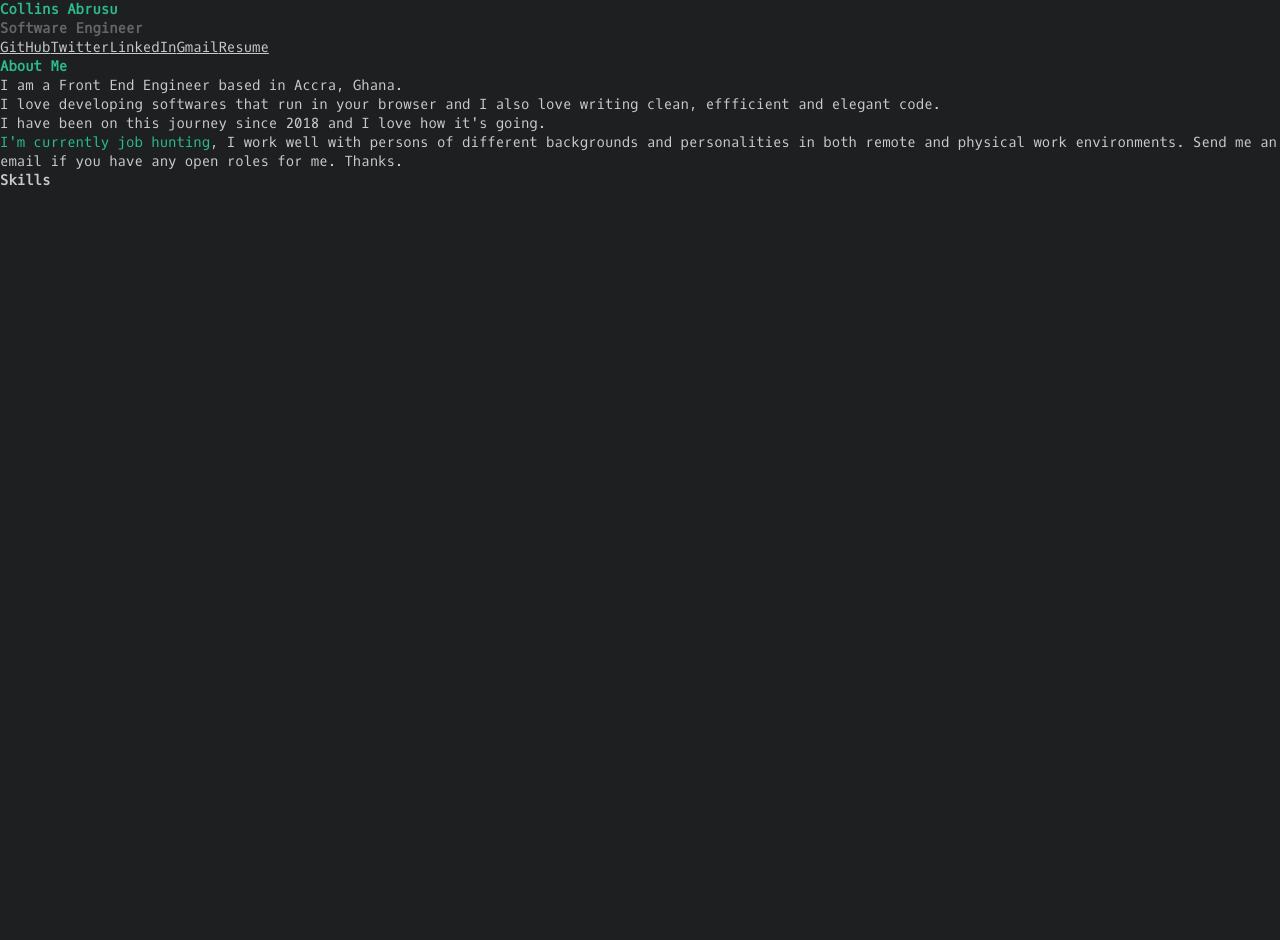
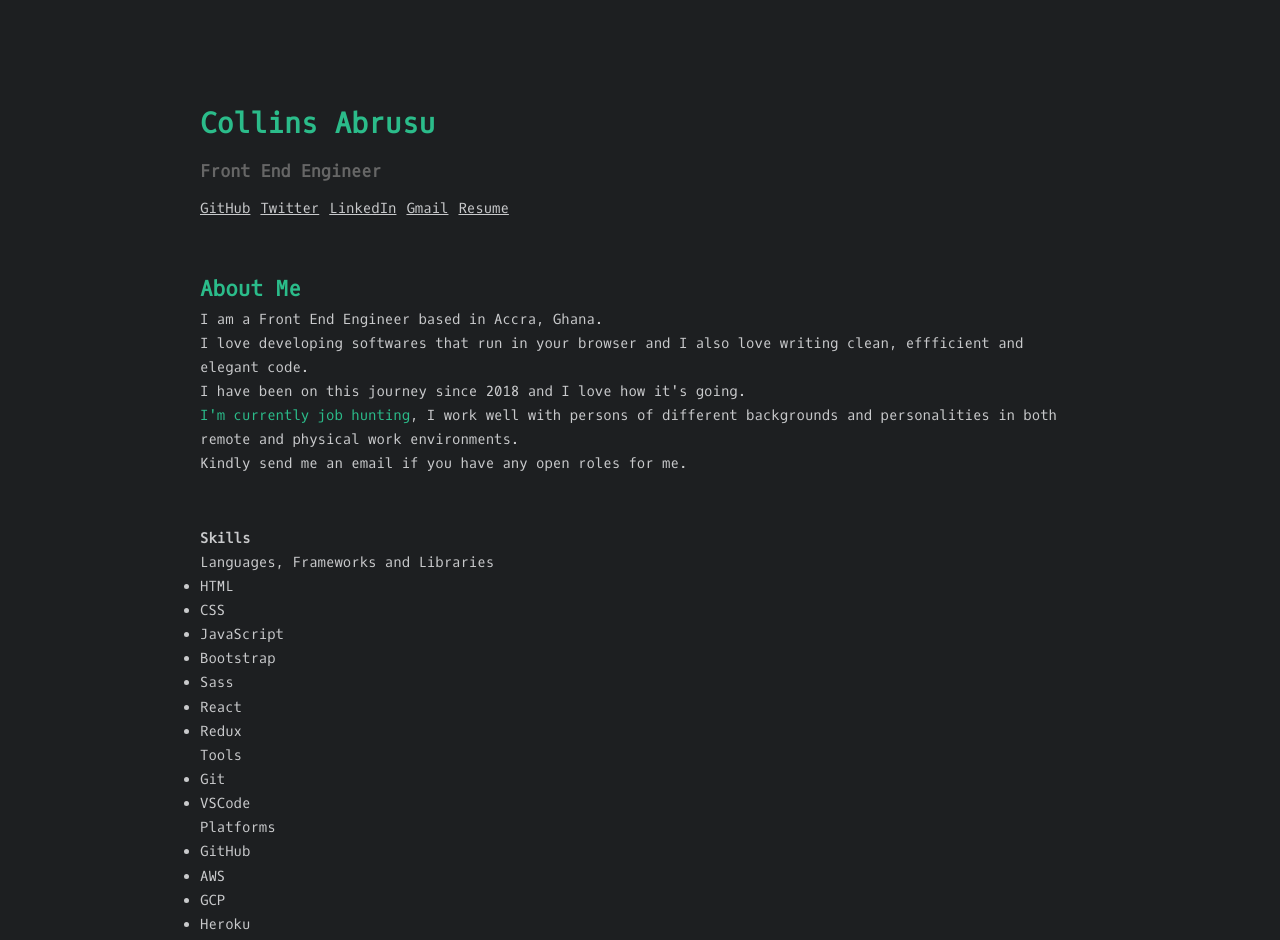
Before and after one commit to abrusu-collins/Portfolio-v7, a React (Create React App) app: page / in a window 1280 px wide. Shown: the top 940 px of the page. Before the commit the page ends 800 px from the top, so only its background shows below. Built offline with nearby package versions, Linux system fonts and the light colour scheme; the HTML template or start-up script is replaced by a standard one.

Commit message:
More work

```diff
--- a/src/components/About.jsx
+++ b/src/components/About.jsx
@@ -17,8 +17,10 @@ function About() {
         <p>
          <span> I'm currently job hunting</span>, I work well with persons of different backgrounds and personalities
           in both remote and physical work environments.
-          Send me an email if you have any open roles for me. Thanks.
         </p>
+        <p>
+           Kindly send me an email if you have any open roles for me.
+            </p>
       </div>
     </div>
   );
--- a/src/components/Hero.jsx
+++ b/src/components/Hero.jsx
@@ -2,7 +2,7 @@ function Hero() {
     return (
         <div className="hero">
             <h1 id="name">Collins Abrusu</h1>
-            <h1 id="job">Software Engineer</h1>
+            <h1 id="job">Front End Engineer</h1>
             <div id="links">
                 <a href="">GitHub</a>
                 <a href="">Twitter</a>
--- a/src/components/Skills.jsx
+++ b/src/components/Skills.jsx
@@ -1,11 +1,49 @@
 function Skills() {
     return (
         <div className="skills">
-            <h1 className="skills">Skills</h1>
-            <div className="langs"></div>
-            <div className="tools"></div>
-            <div className="platforms"></div>
-            <div className="softskills"></div>
+            <h1 className="skillshead">Skills</h1>
+            <div className="categories">
+            <div className="langs">
+                <p>Languages, Frameworks and Libraries</p>
+                <ul>
+                    <li>HTML</li>
+                    <li>CSS</li>
+                    <li>JavaScript</li>
+                    <li>Bootstrap</li>
+                    <li>Sass</li>
+                    <li>React</li>
+                    <li>Redux</li>
+
+                </ul>
+            </div>
+            <div className="tools">
+                <p>Tools</p>
+                <ul>
+                    <li>Git</li>
+                    <li>VSCode</li>
+                </ul>
+            </div>
+            <div className="platforms">
+                <p>Platforms</p>
+                <ul>
+                    <li>GitHub</li>
+                    <li>AWS</li>
+                    <li>GCP</li>
+                    <li>Heroku</li>
+                    <li>Netlify</li>
+                    <li>Vercel</li>
+
+                </ul>
+            </div>
+            <div className="softskills">
+                <p>Soft Skills</p>
+                <ul>
+                <li>Leadership</li>
+                <li>Public Speaking</li>
+                <li>Writing</li>
+                </ul>
+            </div>
+            </div>
         </div>
      );
 }
--- a/src/sass/_about.scss
+++ b/src/sass/_about.scss
@@ -1,6 +1,8 @@
 .about{
+    margin-top: 50px;
     & h1{
         color:$standout_color;
+        font-size: 21px;
     }
     & #about{
         & p{
--- a/src/sass/_config.scss
+++ b/src/sass/_config.scss
@@ -18,4 +18,9 @@ $dimmed_white:#666666;
     background-color: $background;
     font-family: Oxygen;
     color:$light_white;
+    line-height: 1.725;
 }
+
+body{
+    margin:100px 200px;
+}
--- a/src/sass/_hero.scss
+++ b/src/sass/_hero.scss
@@ -1,12 +1,16 @@
 .hero{
     & #name{
     color:$standout_color;
+    font-size: 28px;
 
     }
     & #job{
         color:$dimmed_white;
+        font-size: 16.8px;
+        margin:10px auto;
     }
     & #links a{
+        margin-right: 10px;
         &:hover{
             text-decoration: none;
         }
--- /dev/null
+++ b/src/sass/_skills.scss
@@ -0,0 +1,4 @@
+.skills{
+    margin-top: 50px;
+
+}
--- a/src/sass/style.scss
+++ b/src/sass/style.scss
@@ -1,3 +1,4 @@
 @import "config";
 @import "hero";
 @import "about";
+@import "skills";
--- a/src/styles/style.css
+++ b/src/styles/style.css
@@ -11,21 +11,40 @@
   background-color: #1d1f21;
   font-family: Oxygen;
   color: #c9cacc;
+  line-height: 1.725;
+}
+
+body {
+  margin: 100px 200px;
 }
 
 .hero #name {
   color: #2bbc8a;
+  font-size: 28px;
 }
 .hero #job {
   color: #666666;
+  font-size: 16.8px;
+  margin: 10px auto;
+}
+.hero #links a {
+  margin-right: 10px;
 }
 .hero #links a:hover {
   text-decoration: none;
 }
 
+.about {
+  margin-top: 50px;
+}
 .about h1 {
   color: #2bbc8a;
+  font-size: 21px;
 }
 .about #about p span {
   color: #2bbc8a;
 }
+
+.skills {
+  margin-top: 50px;
+}
```
